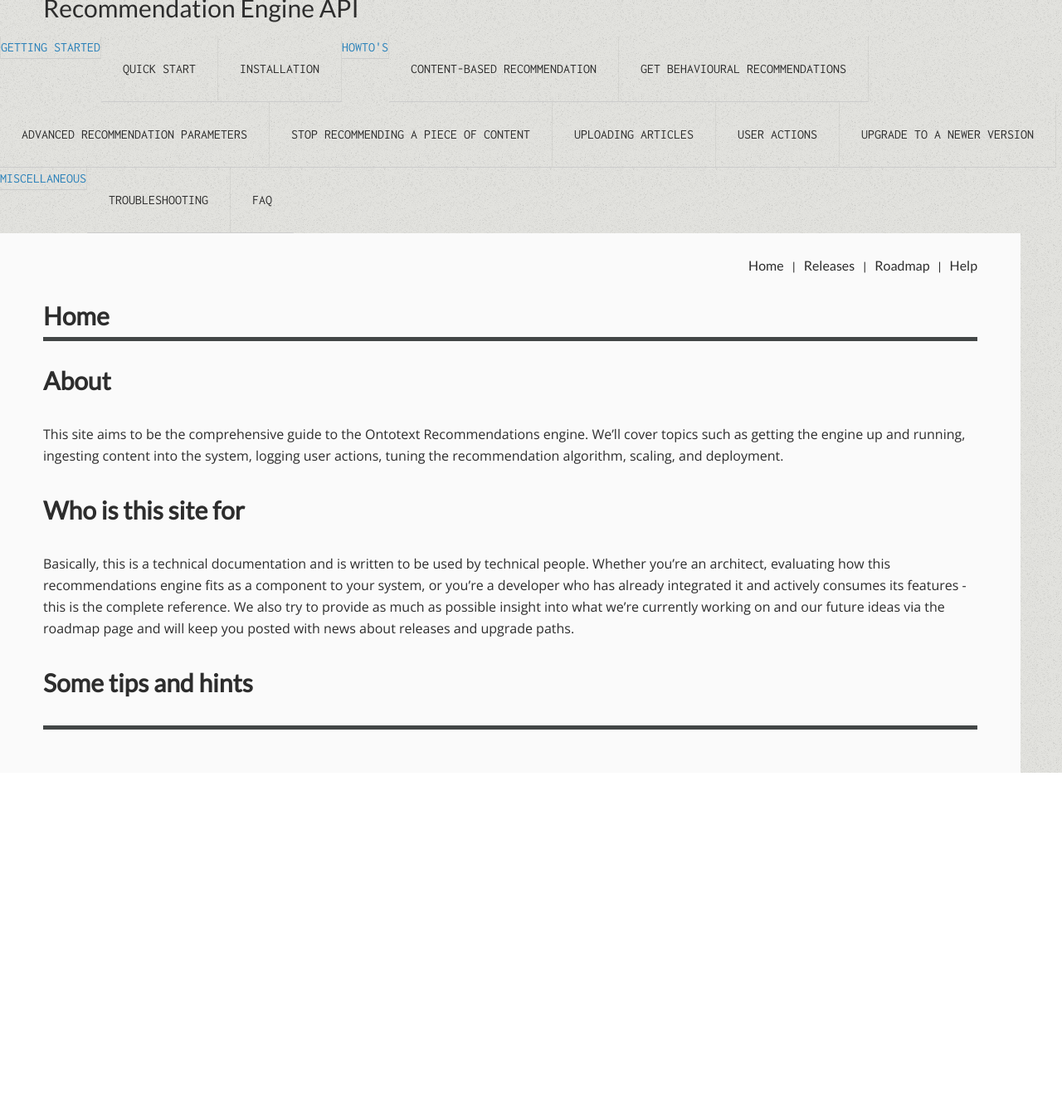
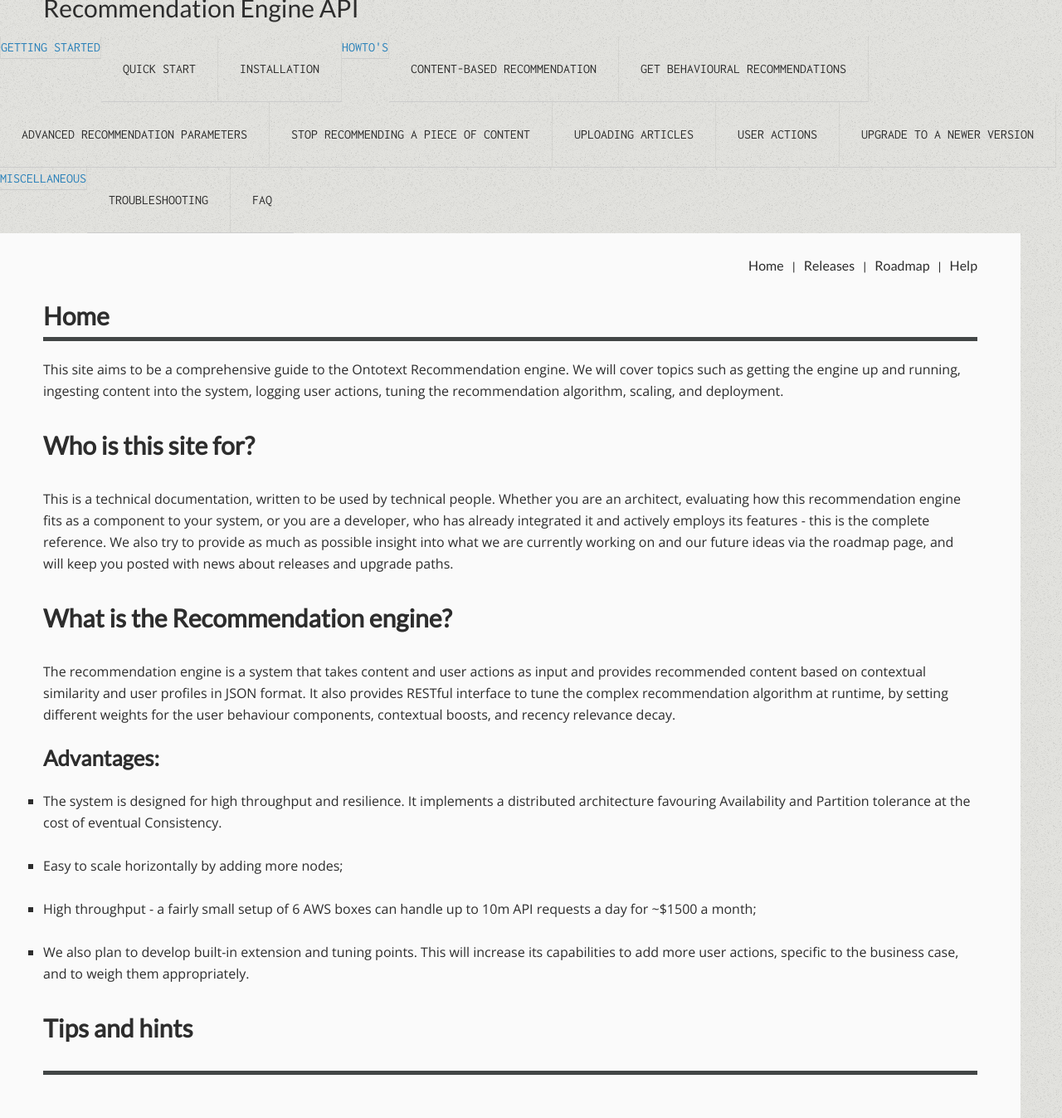
Before and after one commit to Ontotext-AD/recommend-pub-docs, a Jekyll site: the page built from index.md, in a window 1280 px wide. Shown: the whole page at 83% size. Built offline with Jekyll 4.4.1, drawn with Linux system fonts in a browser that asks for light colours; before the commit the page ends 931 px from its top, so only the background shows below that.

Commit message:
some text added to the home page

```diff
--- a/index.md
+++ b/index.md
@@ -3,12 +3,24 @@ layout: page
 title: Home
 ---
 
-## About
+This site aims to be a comprehensive guide to the Ontotext Recommendation engine. We will cover topics such as getting the engine up and running, ingesting content into the system, logging user actions, tuning the recommendation algorithm, scaling, and deployment.
 
-This site aims to be the comprehensive guide to the Ontotext Recommendations engine. We'll cover topics such as getting the engine up and running, ingesting content into the system, logging user actions, tuning the recommendation algorithm, scaling, and deployment.
+## Who is this site for?
 
-## Who is this site for
+This is a technical documentation, written to be used by technical people. Whether you are an architect, evaluating how this recommendation engine fits as a component to your system, or you are a developer, who has already integrated it and actively employs its features - this is the complete reference. We also try to provide as much as possible insight into what we are currently working on and our future ideas via the roadmap page, and will keep you posted with news about releases and upgrade paths.
 
-Basically, this is a technical documentation and is written to be used by technical people. Whether you're an architect, evaluating how this recommendations engine fits as a component to your system, or you're a developer who has already integrated it and actively consumes its features - this is the complete reference. We also try to provide as much as possible insight into what we're currently working on and our future ideas via the roadmap page and will keep you posted with news about releases and upgrade paths.
+## What is the Recommendation engine?
 
-## Some tips and hints
+The recommendation engine is a system that takes content and user actions as input and provides recommended content based on contextual similarity and user profiles in JSON format. It also provides RESTful interface to tune the complex recommendation algorithm at runtime, by setting different weights for the user behaviour components, contextual boosts, and recency relevance decay.
+
+### Advantages:
+
+- The system is designed for high throughput and resilience. It implements a distributed architecture favouring Availability and Partition tolerance at the cost of eventual Consistency.
+
+- Easy to scale horizontally by adding more nodes;
+
+- High throughput - a fairly small setup of 6 AWS boxes can handle up to 10m API requests a day for ~$1500 a month;
+
+- We also plan to develop built-in extension and tuning points. This will increase its capabilities to add more user actions, specific to the business case, and to weigh them appropriately.
+
+## Tips and hints
```
